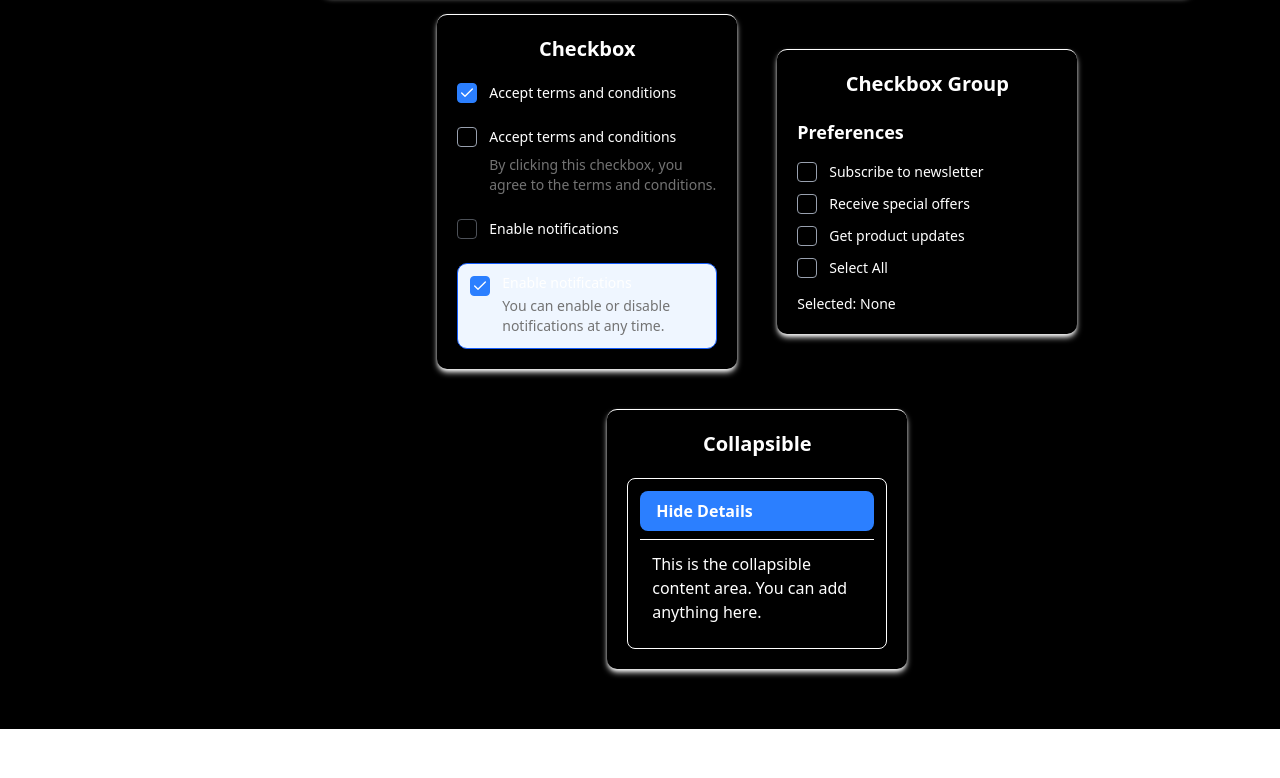
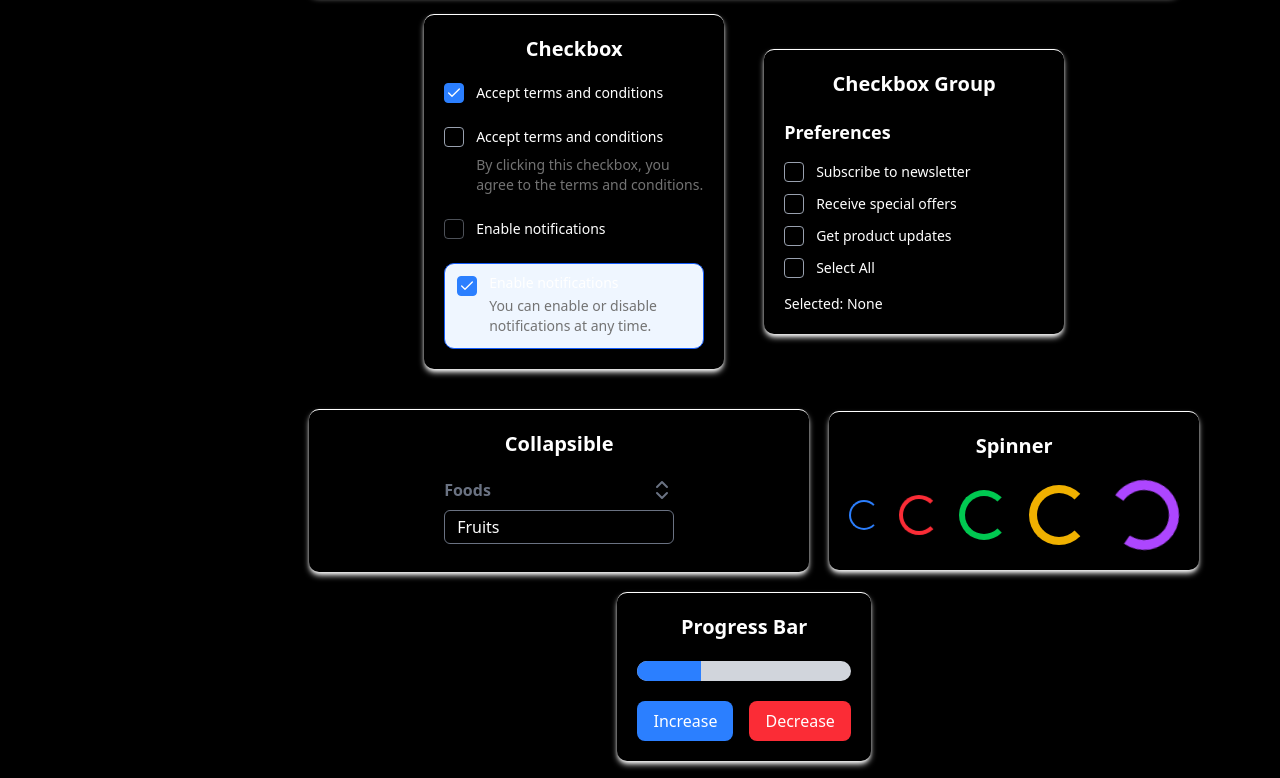
Before and after one commit to Jnguyen7525/minui, a React (Vite) app: page / in a window 1280 px wide. Shown: the part 2019-2797 px from the top of the page. Before the commit the page ends 2748 px from the top, so only its background shows below. Built offline with nearby package versions, Linux system fonts and the light colour scheme.

Commit message:
circular progress

```diff
--- a/src/App.tsx
+++ b/src/App.tsx
@@ -12,6 +12,7 @@ import {
   SkipForward,
   Play,
   ShoppingCart,
+  ChevronsUpDown,
 } from "lucide-react";
 import Button from "./components/button";
 import { useEffect, useState } from "react";
@@ -43,11 +44,9 @@ import {
 } from "./components/card";
 import Checkbox from "./components/checkbox";
 import { CheckboxGroup } from "./components/checkboxgroup";
-import {
-  Collapsible,
-  CollapsibleContent,
-  CollapsibleTrigger,
-} from "./components/collapsible";
+import Collapsible from "./components/collapsible";
+import CircularProgress from "./components/circularprogress";
+import ProgressBar from "./components/progressbar";
 
 /* Header Component */
 function Header() {
@@ -74,9 +73,12 @@ function Sidebar() {
         "Breadcrumb",
         "Calendar",
         "Card",
+        "Chart*",
         "Checkbox",
         "Checkbox Group",
         "Collapsible",
+        "Circular Progress",
+        "Progress Bar",
       ].map((component) => (
         <button
           key={component}
@@ -93,9 +95,15 @@ function App() {
   const [openAlertDialog, setOpenAlertDialog] = useState(false);
   const [showSuccessAlert, setShowSuccessAlert] = useState(false);
   const [currentBreadcrumb, setCurrentBreadcrumb] = useState("Shoes");
-  const [selectedDate, setSelectedDate] = useState<Date | undefined>(undefined);
+  const [selectedCalendarDate, setSelectedCalendarDate] = useState<
+    Date | undefined
+  >(undefined);
   const [isChecked, setIsChecked] = useState(false);
-  const [selected, setSelected] = useState<string[]>([]);
+  const [selectedCheckboxGroup, setCheckboxGroupSelected] = useState<string[]>(
+    []
+  );
+  const [selectedCollapsedItem, setSelectedCollapsedItem] = useState("");
+  const [progress, setProgress] = useState(30);
 
   // make the alert that appear for alertDialog disappear after 3 secs.
   useEffect(() => {
@@ -530,8 +538,8 @@ function App() {
             <h2 className="text-xl font-bold mb-5">Calendar</h2>
             <div className="flex flex-col h-full w-full space-y-5 items-center justify-center ">
               <Calendar
-                selectedDate={selectedDate}
-                onDateSelect={setSelectedDate}
+                selectedDate={selectedCalendarDate}
+                onDateSelect={setSelectedCalendarDate}
                 classNames={{
                   container:
                     "bg-black p-3 rounded-lg  shadow-md shadow-gray-700",
@@ -547,9 +555,9 @@ function App() {
                 }}
               />
 
-              {selectedDate && (
+              {selectedCalendarDate && (
                 <p className="text-gray-500 ">
-                  Selected Date: {selectedDate.toDateString()}
+                  Selected Date: {selectedCalendarDate.toDateString()}
                 </p>
               )}
             </div>
@@ -728,40 +736,100 @@ function App() {
                   { id: "offers", label: "Receive special offers" },
                   { id: "updates", label: "Get product updates" },
                 ]}
-                selectedValues={selected}
-                onChange={setSelected}
+                selectedValues={selectedCheckboxGroup}
+                onChange={setCheckboxGroupSelected}
               />
               <p className="mt-4 text-sm">
-                Selected: {selected.join(", ") || "None"}
+                Selected: {selectedCheckboxGroup.join(", ") || "None"}
               </p>
             </div>
           </div>
 
           {/* collapsible */}
-          <div className="bg-black p-5 rounded-lg shadow-md shadow-white h-fit w-[300px] border-t-[1px] m-5">
+          <div className="bg-black p-5 rounded-lg shadow-md shadow-white h-fit w-[500px] border-t-[1px] m-5">
             <h2 className="text-xl font-bold mb-5 text-center">Collapsible</h2>
-            <div>
-              <Collapsible defaultOpen>
-                {({ currentOpen, toggleOpen }) => (
-                  <>
-                    <CollapsibleTrigger
-                      toggle={toggleOpen}
-                      className="bg-blue-500 text-white rounded-md px-4 py-2"
-                    >
-                      {currentOpen ? "Hide Details" : "Show Details"}
-                    </CollapsibleTrigger>
-                    <CollapsibleContent
-                      open={currentOpen}
-                      className="p-3 border-t mt-2"
-                    >
-                      <p>
-                        This is the collapsible content area. You can add
-                        anything here.
-                      </p>
-                    </CollapsibleContent>
-                  </>
-                )}
-              </Collapsible>
+            <div className="flex flex-col items-center justify-center w-full  ">
+              <Collapsible
+                items={["Fruits", "Veggies", "Meats", "Dairy"]}
+                trigger={<ChevronsUpDown />}
+                selectedItem={selectedCollapsedItem}
+                onSelectItem={setSelectedCollapsedItem}
+                className="flex flex-col w-1/2 space-y-2"
+                headerStyle="flex w-full justify-between text-gray-500 font-semibold"
+                triggerStyle="text-gray-500 hover:opacity-80"
+                collapsedContentStyle="border rounded-sm py-1 px-3 border-gray-500 hover:cursor-pointer hover:bg-gray-900"
+              />
+
+              {/* Display Selected Item Outside Collapsible */}
+              <p
+                className={`${
+                  selectedCollapsedItem ? "mt-4  text-gray-500 flex" : "hidden"
+                }`}
+              >
+                Selected Item: {selectedCollapsedItem || "None"}
+              </p>
+            </div>
+          </div>
+
+          {/* spinner */}
+          <div className="flex flex-col items-center bg-black p-5 rounded-lg shadow-md shadow-white h-fit w-fit border-t-[1px] ">
+            <h2 className="text-xl font-bold mb-5">Spinner</h2>
+
+            <div className="flex space-x-5 items-center justify-center">
+              {/* Default Spinner */}
+              <CircularProgress
+                size={30}
+                borderWidth={2}
+                borderColor="border-blue-500"
+              />
+
+              {/* Custom Colors */}
+              <CircularProgress
+                size={40}
+                speed="1s"
+                borderWidth={4}
+                borderColor="border-red-500"
+              />
+              <CircularProgress
+                size={50}
+                speed="2s"
+                borderWidth={6}
+                borderColor="border-green-500"
+              />
+              <CircularProgress
+                size={60}
+                speed="3s"
+                borderWidth={8}
+                borderColor="border-yellow-500"
+              />
+              <CircularProgress
+                size={70}
+                speed="4s"
+                borderWidth={10}
+                borderColor="border-purple-500"
+              />
+            </div>
+          </div>
+          {/* Progressbar */}
+          <div className="flex flex-col space-y-5 items-center bg-black p-5 rounded-lg shadow-md shadow-white h-fit w-fit border-t-[1px]">
+            <h2 className="text-xl font-bold">Progress Bar</h2>
+
+            <ProgressBar progress={progress} className="w-[300px]" />
+
+            {/* Update Progress */}
+            <div className="flex gap-4">
+              <button
+                className="bg-blue-500 text-white px-4 py-2 rounded-md"
+                onClick={() => setProgress((prev) => Math.min(prev + 10, 100))}
+              >
+                Increase
+              </button>
+              <button
+                className="bg-red-500 text-white px-4 py-2 rounded-md"
+                onClick={() => setProgress((prev) => Math.max(prev - 10, 0))}
+              >
+                Decrease
+              </button>
             </div>
           </div>
         </div>
--- /dev/null
+++ b/src/components/circularprogress.tsx
@@ -0,0 +1,40 @@
+import React from "react";
+
+type CircularProgressProps = {
+  size?: number; // Adjust width & height
+  borderColor?: string; // Customizable border color
+  borderWidth?: number; // Adjusts border thickness
+  speed?: string; // Animation speed (e.g., "1.5s", "2s", etc.)
+  className?: string; // Additional styles
+};
+
+const CircularProgress: React.FC<CircularProgressProps> = ({
+  size = 32,
+  borderColor = "border-blue-500", // ✅ Default color
+  borderWidth = 4,
+  speed = "1.5s",
+  className = "",
+}) => {
+  return (
+    <div
+      className={`inline-block animate-spin rounded-full border-solid border-e-transparent align-[-0.125em] ${borderColor} ${className}`}
+      style={{
+        width: size,
+        height: size,
+        borderWidth: borderWidth,
+        animation: `spin ${speed} cubic-bezier(0.65, 0, 0.35, 1) infinite`,
+      }}
+      role="status"
+    >
+      <span className="sr-only">Loading...</span>
+      <style>{`
+        @keyframes spin {
+          0% { transform: rotate(0deg); }
+          100% { transform: rotate(360deg); }
+        }
+      `}</style>
+    </div>
+  );
+};
+
+export default CircularProgress;
--- a/src/components/collapsible.tsx
+++ b/src/components/collapsible.tsx
@@ -1,24 +1,33 @@
-import React, { useState } from "react";
+import { useState } from "react";
 
 type CollapsibleProps = {
+  items: string[];
+  trigger?: React.ReactNode;
   open?: boolean;
   defaultOpen?: boolean;
   onToggle?: (open: boolean) => void;
+  selectedItem?: string; // ✅ Add selected item prop
+  onSelectItem?: (item: string) => void; // ✅ Allow parent to control selection
   className?: string;
-  children: (props: {
-    currentOpen: boolean;
-    toggleOpen: () => void;
-  }) => React.ReactNode; // ✅ This fixes the issue
+  headerStyle?: string;
+  triggerStyle?: string;
+  collapsedContentStyle?: string;
 };
 
 const Collapsible: React.FC<CollapsibleProps> = ({
+  items,
+  trigger,
   open,
-  defaultOpen,
+  defaultOpen = false,
   onToggle,
+  selectedItem,
+  onSelectItem,
   className = "",
-  children,
+  headerStyle = "",
+  triggerStyle = "",
+  collapsedContentStyle = "",
 }) => {
-  const [isOpen, setIsOpen] = useState(defaultOpen || false);
+  const [isOpen, setIsOpen] = useState(defaultOpen);
 
   const isControlled = open !== undefined;
   const currentOpen = isControlled ? open : isOpen;
@@ -29,38 +38,45 @@ const Collapsible: React.FC<CollapsibleProps> = ({
   };
 
   return (
-    <div className={`border p-3 rounded-md shadow-md ${className}`}>
-      {children({ currentOpen, toggleOpen })}{" "}
-      {/* ✅ children is now correctly typed as a function */}
+    <div className={` ${className}`}>
+      {/* Header with Customizable Trigger */}
+      <div className={`${headerStyle}`}>
+        <div>Foods</div>
+        <div onClick={toggleOpen} className={`cursor-pointer ${triggerStyle}`}>
+          {trigger || <span>⌄</span>}
+        </div>
+      </div>
+
+      {/* Always Visible First Item (Now Clickable!) */}
+      <div
+        className={`${collapsedContentStyle} ${
+          selectedItem === items[0] ? "opacity-50" : ""
+        }`}
+        onClick={() => onSelectItem?.(items[0])}
+      >
+        {items[0]}
+      </div>
+
+      {/* Collapsible Content */}
+      <div
+        className={`transition-all duration-300 overflow-hidden ${
+          currentOpen ? "max-h-[500px] opacity-100" : "max-h-0 opacity-0"
+        } flex flex-col gap-2`}
+      >
+        {items.slice(1).map((item) => (
+          <div
+            key={item}
+            className={`${collapsedContentStyle} ${
+              selectedItem === item ? "opacity-50" : ""
+            }`}
+            onClick={() => onSelectItem?.(item)}
+          >
+            {item}
+          </div>
+        ))}
+      </div>
     </div>
   );
 };
 
-const CollapsibleTrigger: React.FC<{
-  toggle: () => void;
-  className?: string;
-  children: React.ReactNode;
-}> = ({ toggle, className = "", children }) => (
-  <button
-    onClick={toggle}
-    className={`w-full p-2 text-left font-bold ${className}`}
-  >
-    {children}
-  </button>
-);
-
-const CollapsibleContent: React.FC<{
-  open: boolean;
-  className?: string;
-  children: React.ReactNode;
-}> = ({ open, className = "", children }) => (
-  <div
-    className={`transition-all duration-300 overflow-hidden ${
-      open ? "max-h-[500px] opacity-100" : "max-h-0 opacity-0"
-    } ${className}`}
-  >
-    {children}
-  </div>
-);
-
-export { Collapsible, CollapsibleTrigger, CollapsibleContent };
+export default Collapsible;
--- /dev/null
+++ b/src/components/progressbar.tsx
@@ -0,0 +1,24 @@
+import React from "react";
+
+type ProgressBarProps = {
+  progress?: number; // ✅ Tracks progress (0-100)
+  className?: string; // Allows extra styling
+};
+
+const ProgressBar: React.FC<ProgressBarProps> = ({
+  progress = 0,
+  className = "",
+}) => {
+  return (
+    <div
+      className={`w-full bg-gray-300 rounded-lg h-5 overflow-hidden relative ${className}`}
+    >
+      <div
+        className="h-full bg-blue-500 transition-all duration-300"
+        style={{ width: `${progress}%` }}
+      />
+    </div>
+  );
+};
+
+export default ProgressBar;
```
